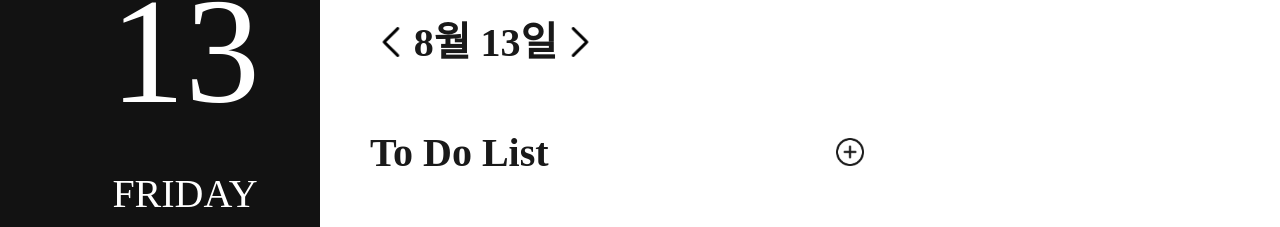
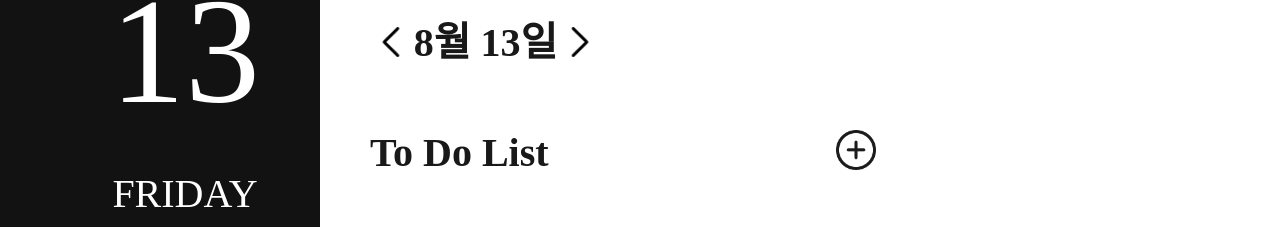
Before and after one commit to liketoy/doitdoit-frontend, a Vue app: page /daily in a window 1280 px wide. Shown: the part 161-388 px from the top of the page. Built offline with nearby package versions, Linux system fonts and the light colour scheme; the HTML template or start-up script is replaced by a standard one; a web font is replaced by a local one.

Commit message:
little fix modal

```diff
--- a/src/components/Modal.vue
+++ b/src/components/Modal.vue
@@ -1,4 +1,5 @@
 <template>
+	<div>
 		<div class="black-bg" v-if="modal == true">
 			<div class="white-bg">
 				<div class="modal">
@@ -22,9 +23,20 @@
 				<button class="modal__add" @click="addTodo">생성 완료</button>
 			</div>
 		</div>
+		<button class="toDoList__btn" type="button" @click="modal = true">
+			<img src="@/assets/add.png" alt="add_button" />
+		</button>
+	</div>
 </template>
 
 <style scoped>
+	.toDoList__btn {
+		border: none;
+		background: none;
+		width: 40px;
+		height: 40px;
+		cursor: pointer;
+	}
 	.black-bg {
 		width: 100%;
 		height: 100%;
--- a/src/store/index.js
+++ b/src/store/index.js
@@ -28,10 +28,17 @@ export default new Vuex.Store({
 					state.month = day.getMonth() + 1;
 				}
 			}
+			if (state.weekDay == WEEKDAY[7]) {
+				state.weekDay = WEEKDAY[0];
+			}
 		},
 		SET_PREVIOUS_DAY(state) {
 			state.today = day.setDate(state.today - 1);
 			state.today = day.getDate();
+			state.weekDay = WEEKDAY[day.getDay() - 1];
+			if (state.weekDay == WEEKDAY[-1]) {
+				state.weekDay = WEEKDAY[6];
+			}
 			if (state.today == 31) {
 				if (
 					state.month == 1 ||
--- a/src/views/Daily.vue
+++ b/src/views/Daily.vue
@@ -12,7 +12,7 @@
 		<!-- <div>
 			<Modal-Vue />
 		</div> -->
-		<div class="black-bg" v-if="modal == true">
+		<!-- <div class="black-bg" v-if="modal == true">
 			<div class="white-bg">
 				<div class="modal">
 					<h1>TO DO</h1>
@@ -34,13 +34,14 @@
 				</div>
 				<button class="modal__add" @click="addTodo">생성 완료</button>
 			</div>
-		</div>
+		</div> -->
 		<div class="toDoList__container">
 			<div class="toDoList__top">
 				<p class="toDoList__title">To Do List</p>
-				<button class="toDoList__btn" type="button" @click="modal = true">
+				<Modal-Vue />
+				<!-- <button class="toDoList__btn" type="button" @click="modal = true">
 					<img src="@/assets/add.png" alt="add_button" />
-				</button>
+				</button> -->
 			</div>
 			<div class="toDoList__list">
 				<TodoVue
@@ -73,7 +74,7 @@
 		font-size: 40px;
 		font-weight: 600;
 	}
-	.black-bg {
+	/* .black-bg {
 		width: 100%;
 		height: 100%;
 		background: rgba(0, 0, 0, 0.5);
@@ -194,7 +195,7 @@
 		font-weight: 600;
 		color: #ffffff;
 		background: #121212;
-	}
+	}*/
 	.toDoList__container {
 		width: 500px;
 	}
@@ -209,13 +210,13 @@
 		font-weight: 600;
 		text-align: left;
 	}
-	.toDoList__btn {
+	/* .toDoList__btn {
 		border: none;
 		background: none;
 		width: 40px;
 		height: 40px;
 		cursor: pointer;
-	}
+	} */
 	.toDoList__btn img {
 		width: 100%;
 	}
@@ -225,14 +226,14 @@
 	import { mapState, mapMutations } from "vuex";
 	import LayoutVue from "../components/Layout.vue";
 	import TodoVue from "../components/Todo.vue";
-	// import ModalVue from "../components/Modal.vue";
+	import ModalVue from "../components/Modal.vue";
 
 	export default {
 		name: "Daily",
 		components: {
 			LayoutVue,
 			TodoVue,
-			// ModalVue,
+			ModalVue,
 		},
 		computed: {
 			...mapState(["year", "month", "today"]),
```
Lines whose indentation alone changed are shown as unchanged.
